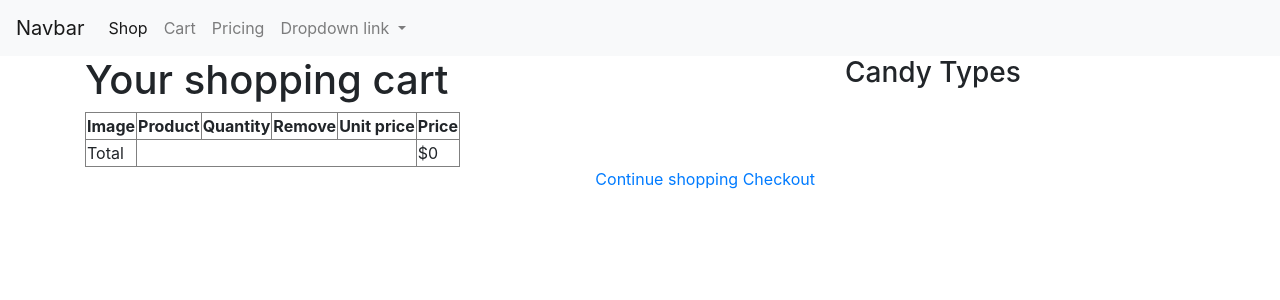
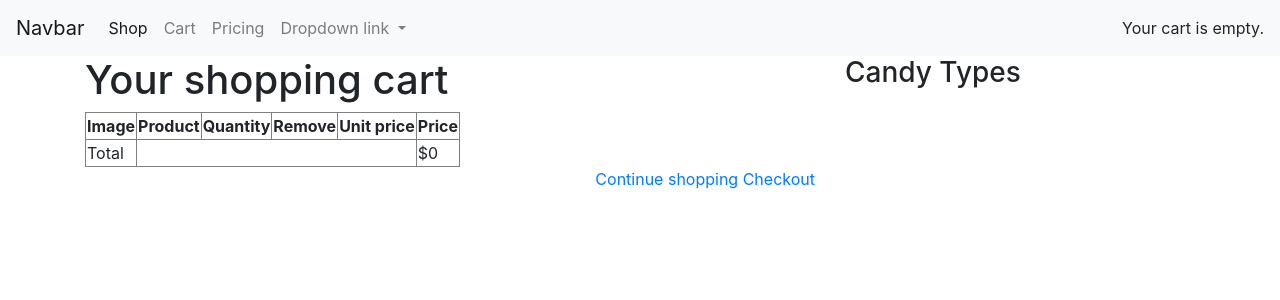
Before and after one commit to ValSL/CandyShop, a Django app: page /cart/ in a window 1280 px wide. Shown: the top 300 px of the page. Run offline with Django 3.2, Linux system fonts and the light colour scheme; some libraries are stand-ins or nearby versions.

Commit message:
context processor for cart

```diff
--- a/CandyShop_engine/CandyShop_engine/settings.py
+++ b/CandyShop_engine/CandyShop_engine/settings.py
@@ -65,6 +65,7 @@ TEMPLATES = [
                 'django.template.context_processors.request',
                 'django.contrib.auth.context_processors.auth',
                 'django.contrib.messages.context_processors.messages',
+                'cart.context_processors.cart'
             ],
         },
     },
--- a/CandyShop_engine/cart/cart.py
+++ b/CandyShop_engine/cart/cart.py
@@ -51,7 +51,7 @@ class Cart():
         return res
 
     def get_total_price(self):
-        res = sum(x['count'] * x['price'] for x in self.cart.values())
+        res = sum(Decimal(x['count']) * Decimal(x['price']) for x in self.cart.values())
         return res
 
     def clear(self):
--- /dev/null
+++ b/CandyShop_engine/cart/context_processors.py
@@ -0,0 +1,5 @@
+from .cart import Cart
+
+
+def cart(request):
+    return {'cart': Cart(request)}
--- a/CandyShop_engine/templates/base.html
+++ b/CandyShop_engine/templates/base.html
@@ -33,7 +33,8 @@
     <div class="collapse navbar-collapse" id="navbarNavDropdown">
         <ul class="navbar-nav">
             <li class="nav-item active">
-                <a class="nav-link" href="{% url 'shop:candy_list_url' %}">Shop <span class="sr-only">(current)</span></a>
+                <a class="nav-link" href="{% url 'shop:candy_list_url' %}">Shop <span
+                        class="sr-only">(current)</span></a>
             </li>
             <li class="nav-item">
                 <a class="nav-link" href="{% url 'cart:cart_detail_url' %}">Cart</a>
@@ -53,6 +54,19 @@
                 </div>
             </li>
         </ul>
+    </div>
+    <div class="navbar-nav">
+        {% with total_items=cart|length %}
+            {% if cart|length > 0 %}
+                Your cart:
+                <a href="{% url 'cart:cart_detail_url' %}">{{ total_items }} item{{ total_items|pluralize }},
+                    ${{ cart.get_total_price }}
+                </a>
+            {% else %}
+                Your cart is empty.
+
+            {% endif %}
+        {% endwith %}
     </div>
 </nav>
 
```
